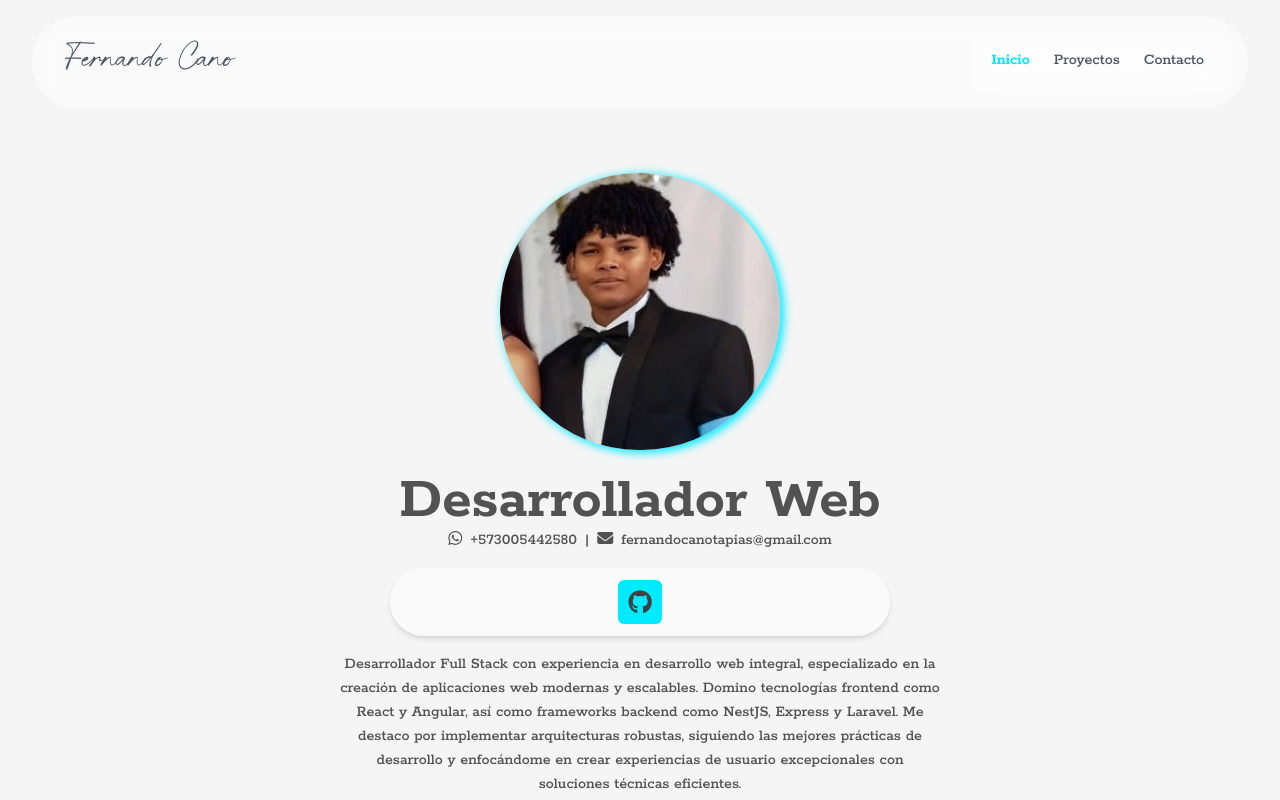
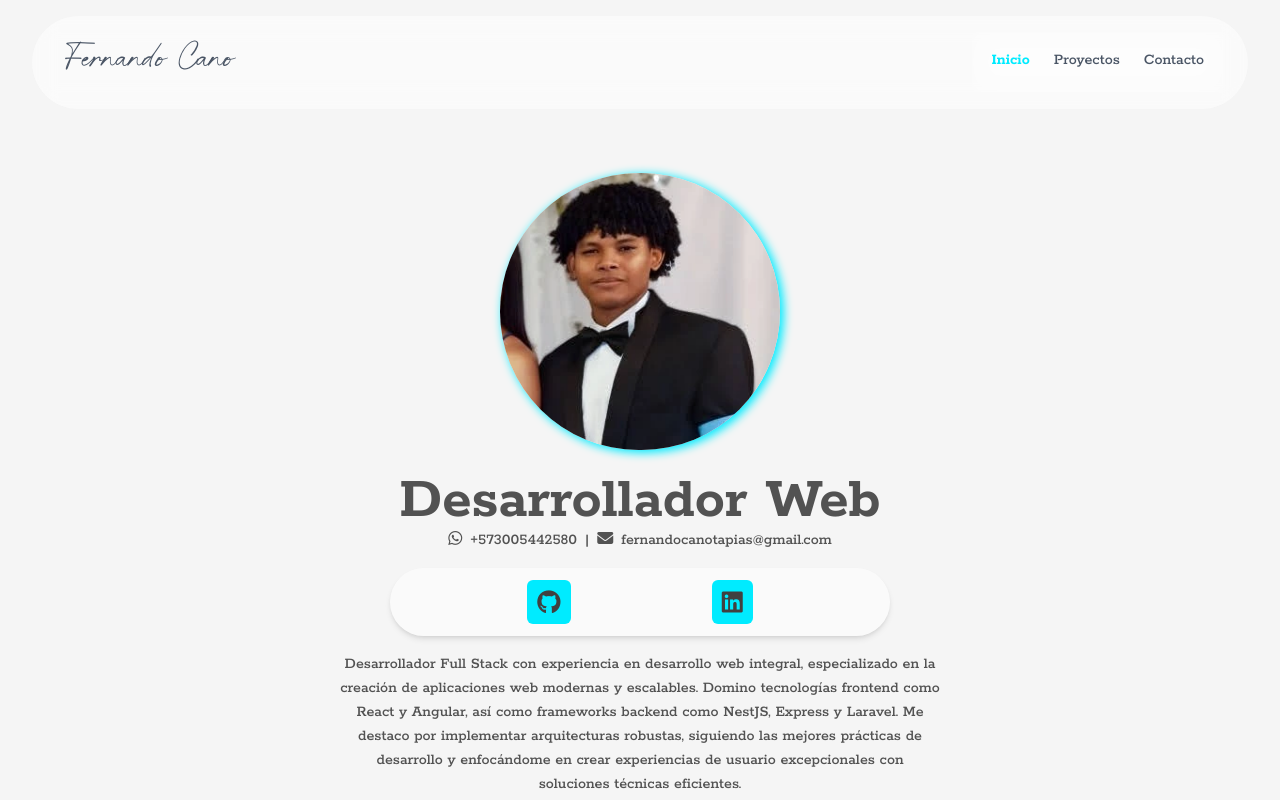
Before and after one commit to FernandoDev19/portfolio, a React (Vite) app: page / in a window 1280 px wide. Shown: the top 800 px of the page. Built offline with nearby package versions, Linux system fonts and the light colour scheme.

Commit message:
add: LinkedIn Profile

```diff
--- a/src/pages/home/description/Description.tsx
+++ b/src/pages/home/description/Description.tsx
@@ -46,6 +46,14 @@ export default function Description() {
             <i className="fab fa-github text-2xl"></i>
           </button>
         </a>
+        <a href="https://www.linkedin.com/in/fernando-cano-developer" target="_blank">
+          <button
+            type="button"
+            className="about-me-buttons text-neutral-700 cursor-pointer"
+          >
+            <i className="fab fa-linkedin text-2xl"></i>
+          </button>
+        </a>
       </div>
       {/* Description */}
       <p className="text-neutral-600 font-medium text-center mb-4">
```
